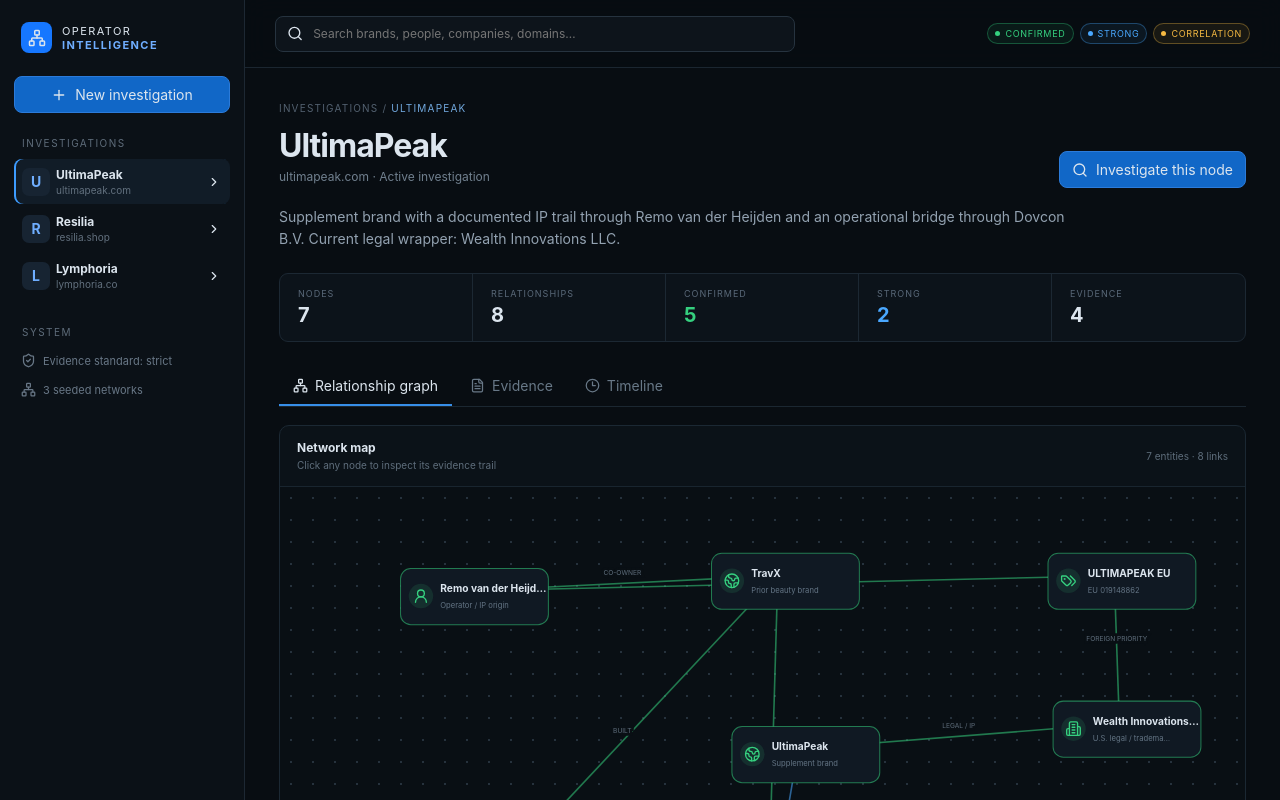
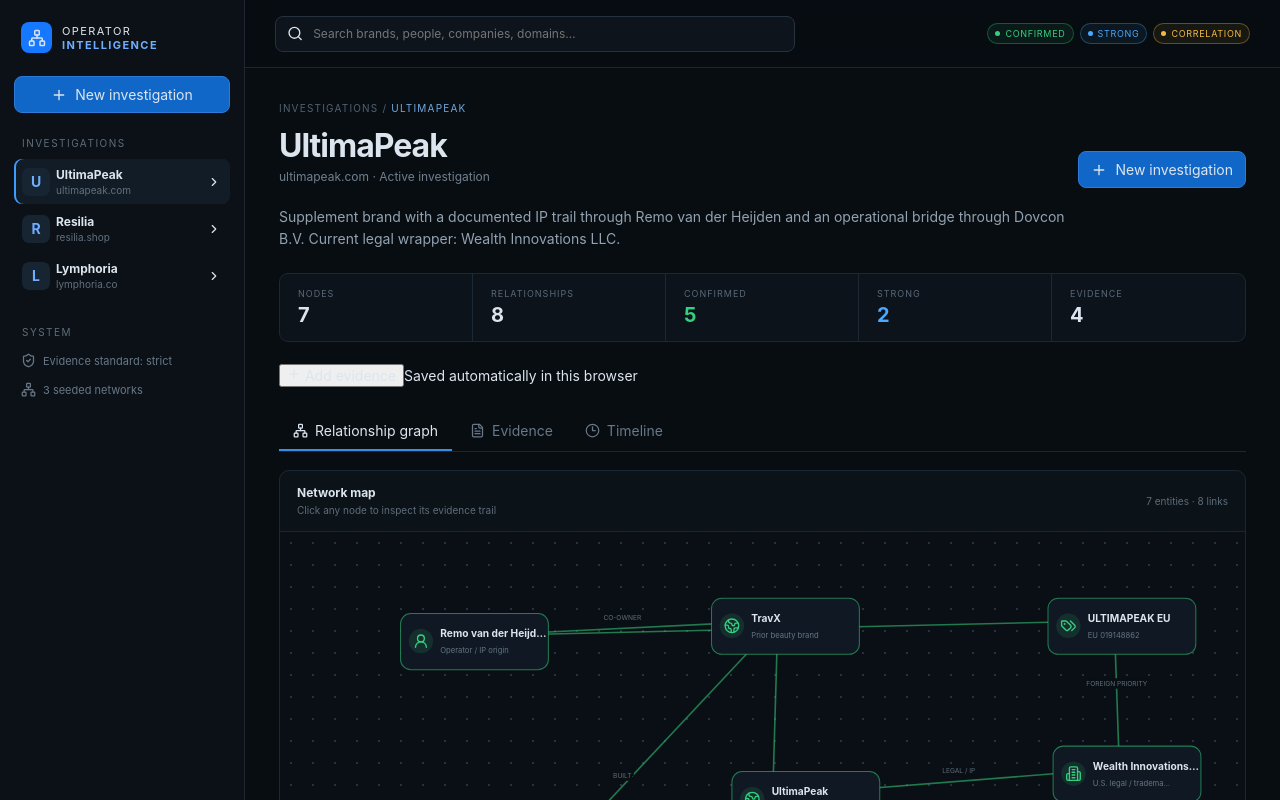
Before and after one commit to eandgsalesllc2/operator-intelligence, a Next.js app: page / in a window 1280 px wide. Shown: the top 800 px of the page. Built offline with nearby package versions, Linux system fonts and the light colour scheme.

Commit message:
Make V2 investigations and recursive pivots functional

```diff
--- a/components/Dashboard.tsx
+++ b/components/Dashboard.tsx
@@ -1,7 +1,8 @@
 "use client";
-import {useMemo,useState} from "react";
+import {useEffect,useMemo,useState} from "react";
 import {Search,Network,ShieldCheck,FileText,Clock3,Plus,ChevronRight,Building2,UserRound,Globe2,Tags,MapPin,X,ExternalLink} from "lucide-react";
-import {cases} from "@/lib/data"; import {Confidence,Edge,IntelNode} from "@/lib/types";
+import {cases} from "@/lib/data"; import {Case,Confidence,Edge,IntelNode,NodeType} from "@/lib/types";
+import {addEvidence,createInvestigation,loadCases,pivotNode,saveCases} from "@/lib/store";
 const cc:Record<Confidence,string>={confirmed:"#35d07f",strong:"#4aa8ff",correlation:"#f5b942",lead:"#929baa",excluded:"#ff6470"};
 const icons:any={brand:Globe2,person:UserRound,company:Building2,trademark:Tags,domain:Globe2,address:MapPin};
 function Badge({c}:{c:Confidence}){return <span className="badge" style={{color:cc[c],borderColor:cc[c]+"55",background:cc[c]+"12"}}><i style={{background:cc[c]}}/>{c}</span>}
@@ -12,22 +13,32 @@
  {nodes.map(n=>{const I=icons[n.type]||Globe2;return <g key={n.id} onClick={()=>onPick(n)} className="node" transform={`translate(${n.x},${n.y})`}><rect width="145" height="55" rx="10" fill="#101923" stroke={cc[n.confidence]} strokeOpacity=".55"/><circle cx="20" cy="27" r="12" fill={cc[n.confidence]+"20"}/><foreignObject x="12" y="19" width="16" height="16"><I size={16} color={cc[n.confidence]}/></foreignObject><text x="39" y="23" className="nodeTitle">{n.label.length>18?n.label.slice(0,18)+"…":n.label}</text><text x="39" y="39" className="nodeSub">{n.subtitle.length>20?n.subtitle.slice(0,20)+"…":n.subtitle}</text></g>})}</svg></div>
 }
 export default function Dashboard(){
- const [caseId,setCaseId]=useState("ultimapeak"),[tab,setTab]=useState("graph"),[pick,setPick]=useState<IntelNode|null>(null),[q,setQ]=useState("");
- const c=cases.find(x=>x.id===caseId)!; const matches=useMemo(()=>cases.filter(x=>(x.name+" "+x.domain+" "+x.summary).toLowerCase().includes(q.toLowerCase())),[q]);
+ const [allCases,setAllCases]=useState<Case[]>(cases),[caseId,setCaseId]=useState("ultimapeak"),[tab,setTab]=useState("graph"),[pick,setPick]=useState<IntelNode|null>(null),[q,setQ]=useState(""),[newOpen,setNewOpen]=useState(false),[pivotOpen,setPivotOpen]=useState(false),[evidenceOpen,setEvidenceOpen]=useState(false);
+ useEffect(()=>{const stored=loadCases();setAllCases(stored);if(!stored.some(x=>x.id===caseId)&&stored[0])setCaseId(stored[0].id)},[]);
+ useEffect(()=>{if(allCases.length)saveCases(allCases)},[allCases]);
+ const c=allCases.find(x=>x.id===caseId)||allCases[0]; const matches=useMemo(()=>allCases.filter(x=>(x.name+" "+x.domain+" "+x.summary).toLowerCase().includes(q.toLowerCase())),[q,allCases]);
+ if(!c)return null;
+ const updateCase=(next:Case)=>setAllCases(prev=>prev.map(x=>x.id===next.id?next:x));
+ const createCase=(fd:FormData)=>{const next=createInvestigation({name:String(fd.get("name")||""),domain:String(fd.get("domain")||""),seedType:String(fd.get("seedType")||"brand") as NodeType,notes:String(fd.get("notes")||"")});setAllCases(prev=>[next,...prev]);setCaseId(next.id);setNewOpen(false)};
+ const createPivot=(fd:FormData)=>{if(!pick)return;const next=pivotNode(c,pick,String(fd.get("label")||"New lead"),String(fd.get("type")||"company") as NodeType,String(fd.get("note")||""));updateCase(next);setPivotOpen(false);setPick(next.nodes[next.nodes.length-1])};
+ const createEvidenceItem=(fd:FormData)=>{updateCase(addEvidence(c,String(fd.get("title")||"Evidence"),String(fd.get("source")||"Manual source"),String(fd.get("note")||""),String(fd.get("confidence")||"lead") as Confidence));setEvidenceOpen(false);setTab("evidence")};
  const confirmed=c.nodes.filter(n=>n.confidence==="confirmed").length, strong=c.nodes.filter(n=>n.confidence==="strong").length;
  return <main><aside><div className="logo"><div className="mark"><Network size={18}/></div><div>OPERATOR <b>INTELLIGENCE</b></div></div>
- <button className="new"><Plus size={16}/> New investigation</button>
- <div className="sideLabel">INVESTIGATIONS</div>{cases.map(x=><button key={x.id} className={"case "+(x.id===caseId?"active":"")} onClick={()=>{setCaseId(x.id);setPick(null)}}><span className="caseIcon">{x.name[0]}</span><span><b>{x.name}</b><small>{x.domain}</small></span><ChevronRight size={14}/></button>)}
+ <button className="new" onClick={()=>setNewOpen(true)}><Plus size={16}/> New investigation</button>
+ <div className="sideLabel">INVESTIGATIONS</div>{allCases.map(x=><button key={x.id} className={"case "+(x.id===caseId?"active":"")} onClick={()=>{setCaseId(x.id);setPick(null)}}><span className="caseIcon">{x.name[0]}</span><span><b>{x.name}</b><small>{x.domain}</small></span><ChevronRight size={14}/></button>)}
  <div className="sideLabel bottom">SYSTEM</div><div className="mini"><ShieldCheck size={15}/> Evidence standard: strict</div><div className="mini"><Network size={15}/> 3 seeded networks</div>
  </aside><section className="shell"><header><div className="search"><Search size={17}/><input value={q} onChange={e=>setQ(e.target.value)} placeholder="Search brands, people, companies, domains…"/></div><div className="legend"><Badge c="confirmed"/><Badge c="strong"/><Badge c="correlation"/></div></header>
  {q&&<div className="results">{matches.map(x=><button onClick={()=>{setCaseId(x.id);setQ("")}}><b>{x.name}</b><span>{x.domain}</span></button>)}</div>}
- <div className="content"><div className="crumb">INVESTIGATIONS / <span>{c.name.toUpperCase()}</span></div><div className="titleRow"><div><h1>{c.name}</h1><p>{c.domain} · {c.status}</p></div><button className="investigate"><Search size={16}/> Investigate this node</button></div>
+ <div className="content"><div className="crumb">INVESTIGATIONS / <span>{c.name.toUpperCase()}</span></div><div className="titleRow"><div><h1>{c.name}</h1><p>{c.domain} · {c.status}</p></div><button className="investigate" onClick={()=>setNewOpen(true)}><Plus size={16}/> New investigation</button></div>
  <div className="summary">{c.summary}</div><div className="stats"><div><small>NODES</small><b>{c.nodes.length}</b></div><div><small>RELATIONSHIPS</small><b>{c.edges.length}</b></div><div><small>CONFIRMED</small><b className="green">{confirmed}</b></div><div><small>STRONG</small><b className="blue">{strong}</b></div><div><small>EVIDENCE</small><b>{c.evidence.length}</b></div></div>
- <nav><button className={tab==="graph"?"sel":""} onClick={()=>setTab("graph")}><Network size={15}/> Relationship graph</button><button className={tab==="evidence"?"sel":""} onClick={()=>setTab("evidence")}><FileText size={15}/> Evidence</button><button className={tab==="timeline"?"sel":""} onClick={()=>setTab("timeline")}><Clock3 size={15}/> Timeline</button></nav>
+ <div className="actionbar"><button onClick={()=>setEvidenceOpen(true)}><Plus size={14}/> Add evidence</button><span>Saved automatically in this browser</span></div><nav><button className={tab==="graph"?"sel":""} onClick={()=>setTab("graph")}><Network size={15}/> Relationship graph</button><button className={tab==="evidence"?"sel":""} onClick={()=>setTab("evidence")}><FileText size={15}/> Evidence</button><button className={tab==="timeline"?"sel":""} onClick={()=>setTab("timeline")}><Clock3 size={15}/> Timeline</button></nav>
  {tab==="graph"&&<div className="panel"><div className="panelHead"><div><b>Network map</b><span>Click any node to inspect its evidence trail</span></div><span>{c.nodes.length} entities · {c.edges.length} links</span></div><Graph nodes={c.nodes} edges={c.edges} onPick={setPick}/></div>}
  {tab==="evidence"&&<div className="panel evidence">{c.evidence.map(e=><article key={e.id}><div><Badge c={e.confidence}/><h3>{e.title}</h3><p>{e.note}</p></div><span>{e.source}</span></article>)}</div>}
  {tab==="timeline"&&<div className="panel timeline">{c.timeline.map((t,i)=><article key={i}><div className="dot"/><time>{t.date}</time><div><h3>{t.title}</h3><p>{t.body}</p></div></article>)}</div>}
  <div className="questions"><b>OPEN QUESTIONS · NEXT PIVOTS</b>{c.openQuestions.map((x,i)=><div key={i}><span>{String(i+1).padStart(2,"0")}</span>{x}</div>)}</div></div></section>
- {pick&&<div className="drawer"><button className="close" onClick={()=>setPick(null)}><X/></button><div className="drawerType">{pick.type.toUpperCase()}</div><h2>{pick.label}</h2><p className="sub">{pick.subtitle}</p><Badge c={pick.confidence}/><hr/><b>KNOWN FACTS</b>{pick.details.map((d,i)=><p className="fact" key={i}>{d}</p>)}<hr/><button className="expand"><Search size={15}/> Investigate this node</button><p className="hint">Creates a new pivot from this entity and preserves the current evidence chain.</p></div>}
+ {pick&&<div className="drawer"><button className="close" onClick={()=>setPick(null)}><X/></button><div className="drawerType">{pick.type.toUpperCase()}</div><h2>{pick.label}</h2><p className="sub">{pick.subtitle}</p><Badge c={pick.confidence}/><hr/><b>KNOWN FACTS</b>{pick.details.map((d,i)=><p className="fact" key={i}>{d}</p>)}<hr/><button className="expand" onClick={()=>setPivotOpen(true)}><Search size={15}/> Investigate this node</button><p className="hint">Creates a new pivot from this entity and preserves the current evidence chain.</p></div>}
+ {newOpen&&<div className="modalBackdrop"><form className="modal" action={createCase}><button type="button" className="close" onClick={()=>setNewOpen(false)}><X/></button><div className="drawerType">NEW INVESTIGATION</div><h2>Seed a new case</h2><label>Brand / entity name<input name="name" required placeholder="e.g. Example Brand"/></label><label>Domain / identifier<input name="domain" placeholder="example.com"/></label><label>Seed type<select name="seedType" defaultValue="brand"><option value="brand">Brand</option><option value="domain">Domain</option><option value="person">Person</option><option value="company">Company</option><option value="trademark">Trademark</option><option value="address">Address</option><option value="phone">Phone</option><option value="email">Email</option></select></label><label>Initial notes<textarea name="notes" placeholder="Known owners, clues, addresses, merchant descriptors…"/></label><button className="expand" type="submit">Create investigation</button></form></div>}
+ {pivotOpen&&pick&&<div className="modalBackdrop"><form className="modal" action={createPivot}><button type="button" className="close" onClick={()=>setPivotOpen(false)}><X/></button><div className="drawerType">RECURSIVE PIVOT</div><h2>Investigate from {pick.label}</h2><label>Discovered identifier<input name="label" required placeholder="Person, LLC, domain, phone…"/></label><label>Entity type<select name="type" defaultValue="company"><option value="company">Company</option><option value="person">Person</option><option value="brand">Brand</option><option value="domain">Domain</option><option value="trademark">Trademark</option><option value="address">Address</option><option value="phone">Phone</option><option value="email">Email</option></select></label><label>Why this pivot matters<textarea name="note" placeholder="Evidence or clue connecting this node…"/></label><button className="expand" type="submit">Add pivot to graph</button></form></div>}
+ {evidenceOpen&&<div className="modalBackdrop"><form className="modal" action={createEvidenceItem}><button type="button" className="close" onClick={()=>setEvidenceOpen(false)}><X/></button><div className="drawerType">EVIDENCE VAULT</div><h2>Add evidence</h2><label>Title<input name="title" required/></label><label>Source<input name="source" required placeholder="Registry, USPTO, first-party terms…"/></label><label>Confidence<select name="confidence" defaultValue="lead"><option value="confirmed">Confirmed</option><option value="strong">Strong</option><option value="correlation">Correlation</option><option value="lead">Lead</option><option value="excluded">Excluded</option></select></label><label>Evidence note<textarea name="note" required/></label><button className="expand" type="submit">Save evidence</button></form></div>}
  </main>
 }
```
